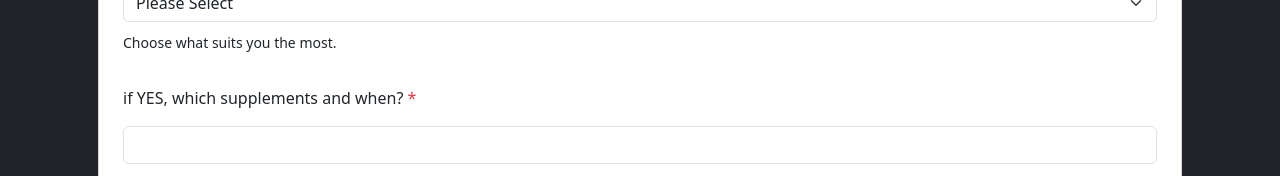
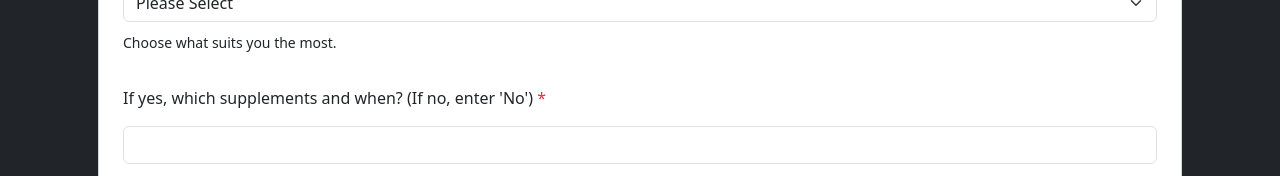
Before and after one commit to nsuyash/WedoInfo-FE, a React (Create React App) app: page / in a window 1280 px wide. Shown: the part 1517-1693 px from the top of the page. Built offline with nearby package versions, Linux system fonts and the light colour scheme.

Commit message:
fix required supplement field

```diff
--- a/src/App.js
+++ b/src/App.js
@@ -125,7 +125,7 @@ function App() {
                   </select>
                   <p className='pt-2'><small>Choose what suits you the most.</small></p>
                 </div>
-                <label style={{fontWeight: 500}} className='py-3'>if YES, which supplements and when? <span className='text-danger'>*</span></label>
+                <label style={{fontWeight: 500}} className='py-3'>If yes, which supplements and when? (If no, enter 'No') <span className='text-danger'>*</span></label>
                 <input type="text" required className='form-control' name="ifYesWhich" value={formData.ifYesWhich} onChange={handleFormDataChange} /><br />
                 {
                   formSaving && <p className='text-success'>Saving...</p>
```
